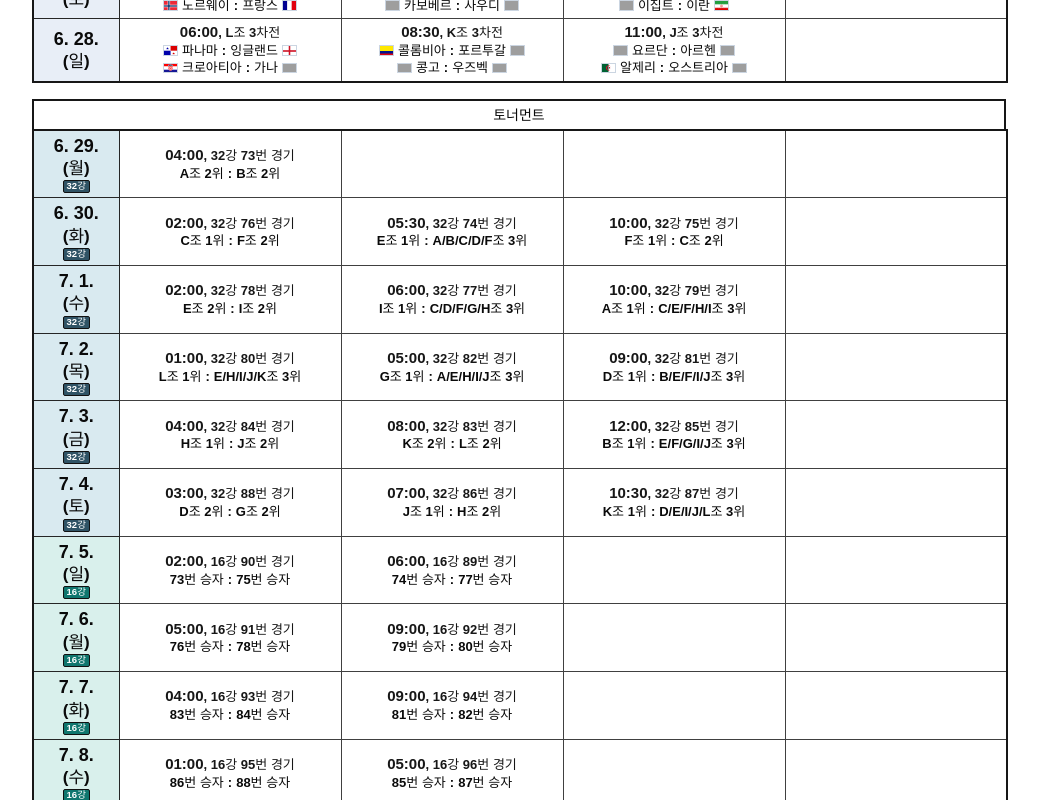
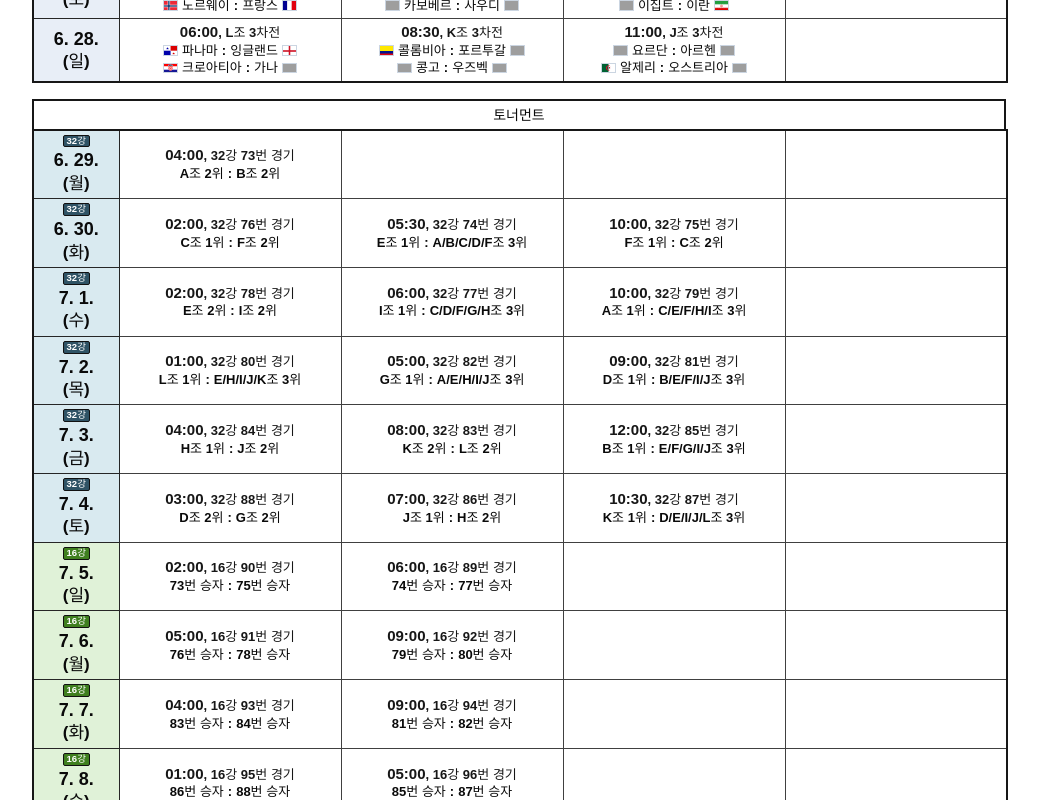
Before and after one commit to parktj4264/world-cup-schedule-ui, a React (Vite) app: page / in a window 1280 px wide. Shown: the part 1280-2080 px from the top of the page, without its empty margins (88-1127 px from the left). Built offline with nearby package versions, Linux system fonts and the light colour scheme; no server answers; grey boxes are pictures that could not be loaded.

Commit message:
Move tournament badges above dates

```diff
--- a/src/components/ScheduleRow.tsx
+++ b/src/components/ScheduleRow.tsx
@@ -84,8 +84,6 @@ export function ScheduleRow({
           .join(' ')}
       >
         <div className="schedule-date-content">
-          <div className="schedule-date-label font-black leading-tight text-neutral-950">{day.dateLabel}</div>
-          <div className="schedule-weekday mt-[2px] font-black leading-tight text-neutral-950">({day.weekday})</div>
           {tournamentStages.length > 0 ? (
             <div
               className="schedule-round-badges"
@@ -103,6 +101,8 @@ export function ScheduleRow({
               ))}
             </div>
           ) : null}
+          <div className="schedule-date-label font-black leading-tight text-neutral-950">{day.dateLabel}</div>
+          <div className="schedule-weekday mt-[2px] font-black leading-tight text-neutral-950">({day.weekday})</div>
         </div>
       </th>
       {normalizeCells(day.cells).map((scheduleCell, index) => (
--- a/src/styles/index.css
+++ b/src/styles/index.css
@@ -74,7 +74,7 @@ button {
 }
 
 .schedule-date-cell.schedule-date-cell-round-of-16 {
-  background: #d9f0ec;
+  background: #e0f2d8;
 }
 
 .schedule-date-cell.schedule-date-cell-quarter-final {
@@ -207,7 +207,7 @@ button {
   flex-wrap: wrap;
   justify-content: center;
   gap: 2px;
-  margin-top: 1px;
+  margin-bottom: 2px;
 }
 
 .schedule-round-badge {
@@ -231,7 +231,7 @@ button {
 }
 
 .schedule-round-badge-round-of-16 {
-  background: #0f766e;
+  background: #3f7f1f;
 }
 
 .schedule-round-badge-quarter-final {
```
